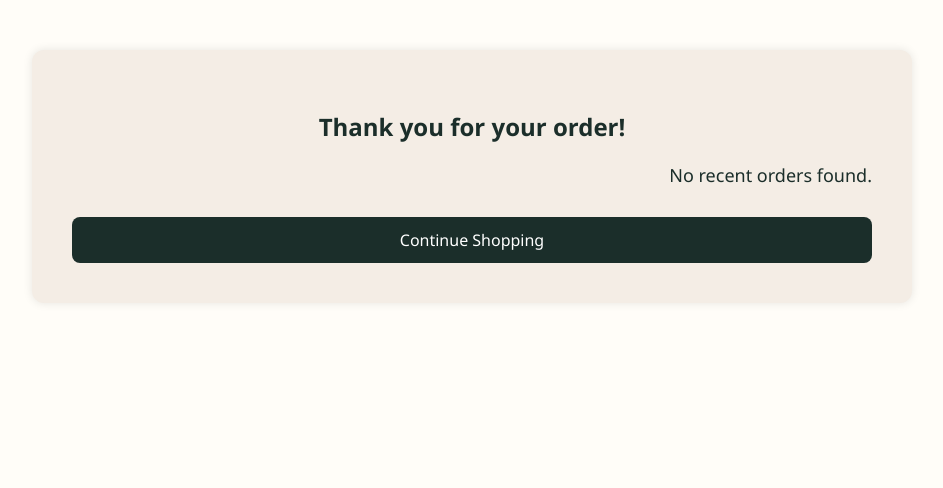
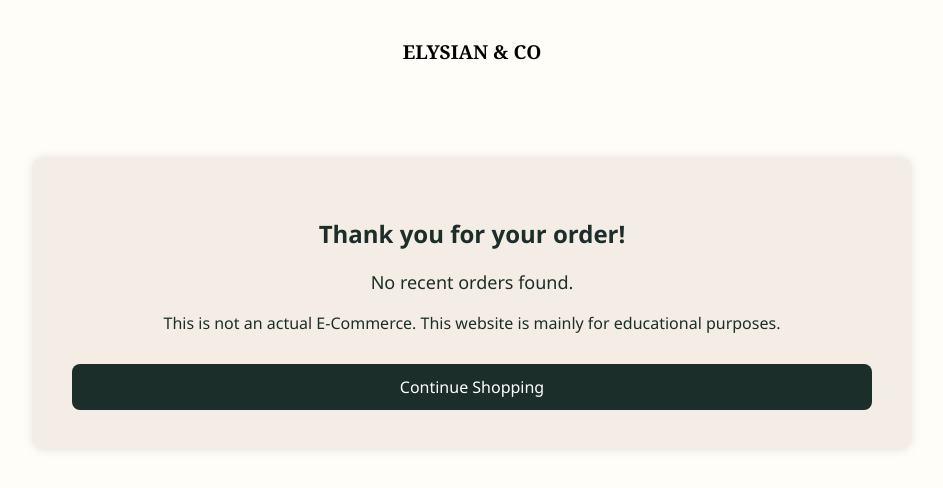
Before and after one commit to ElaineT4/Elysian-Co.github.io, a plain HTML site: page checkout.html in a window 1280 px wide. Shown: the whole page, without its empty margins (168-1111 px from the left). Drawn offline with Linux system fonts and the light colour scheme.

Commit message:
Add files via upload

```diff
--- a/checkout.html
+++ b/checkout.html
@@ -10,8 +10,20 @@
       font-family: 'Segoe UI', sans-serif;
       background-color: #fffdf8;
       color: #1b2e2a;
-      margin: 0;
+      margin: auto;
       padding: 0;
+    }
+
+    p {
+      text-align: center;
+    }
+
+    .nav .left a {
+      text-decoration: none;
+      color: black;
+      font-family: 'Georgia', serif;
+      font-size: 0.8rem;
+      padding: 10px;
     }
 
     .checkout-container {
@@ -42,9 +54,17 @@
       justify-content: space-between;
     }
 
-    #order-summary p {
+    /* Only the total text is aligned to the right */
+    #order-summary .total {
       font-size: 18px;
       text-align: right;
+      margin-top: 20px;
+    }
+
+    /* Empty cart message centered */
+    #order-summary .empty {
+      font-size: 18px;
+      text-align: center;
       margin-top: 20px;
     }
 
@@ -67,9 +87,16 @@
   </style>
 </head>
 <body>
+  <div class="nav">
+    <div class="left">
+      <a href="index.html"><h2>ELYSIAN & CO</h2></a>
+    </div>
+  </div>
+
   <div class="checkout-container">
     <h2>Thank you for your order!</h2>
     <div id="order-summary"></div>
+    <p>This is not an actual E-Commerce. This website is mainly for educational purposes.</p>
     <a href="index.html" class="return-home">Continue Shopping</a>
   </div>
 
@@ -79,7 +106,7 @@
       const summary = document.getElementById('order-summary');
 
       if (order.length === 0) {
-        summary.innerHTML = "<p>No recent orders found.</p>";
+        summary.innerHTML = "<p class='empty'>No recent orders found.</p>";
         return;
       }
 
@@ -88,11 +115,11 @@
       order.forEach(item => {
         html += `<li>
           <span>${item.name} x${item.quantity}</span>
-          <span>$${(item.price * item.quantity).toFixed(2)}</span>
+          <span>RM ${(item.price * item.quantity).toFixed(2)}</span>
         </li>`;
         total += item.price * item.quantity;
       });
-      html += `</ul><p><strong>Total:</strong> $${total.toFixed(2)}</p>`;
+      html += `</ul><p class="total"><strong>Total:</strong> RM ${total.toFixed(2)}</p>`;
 
       summary.innerHTML = html;
 
```
Also changed, not shown: Jewellery-AboutUs-2.jpg (added), background-2(1).jpg (added), background-4.jpg (added), bejewelled/Spark-1.webp (added), bejewelled/Spark-2.webp (added), bejewelled/Spark-3.webp (added), bejewelled/ring-1.webp (added), timeless/Earrings-1.webp (added), timeless/simple-1.webp (added), timeless/simple-2.webp (added), timeless/simple-3.webp (added), valentine/Necklace-1.webp (added), valentine/valentine-1.webp (added), valentine/valentine-2.webp (added).
